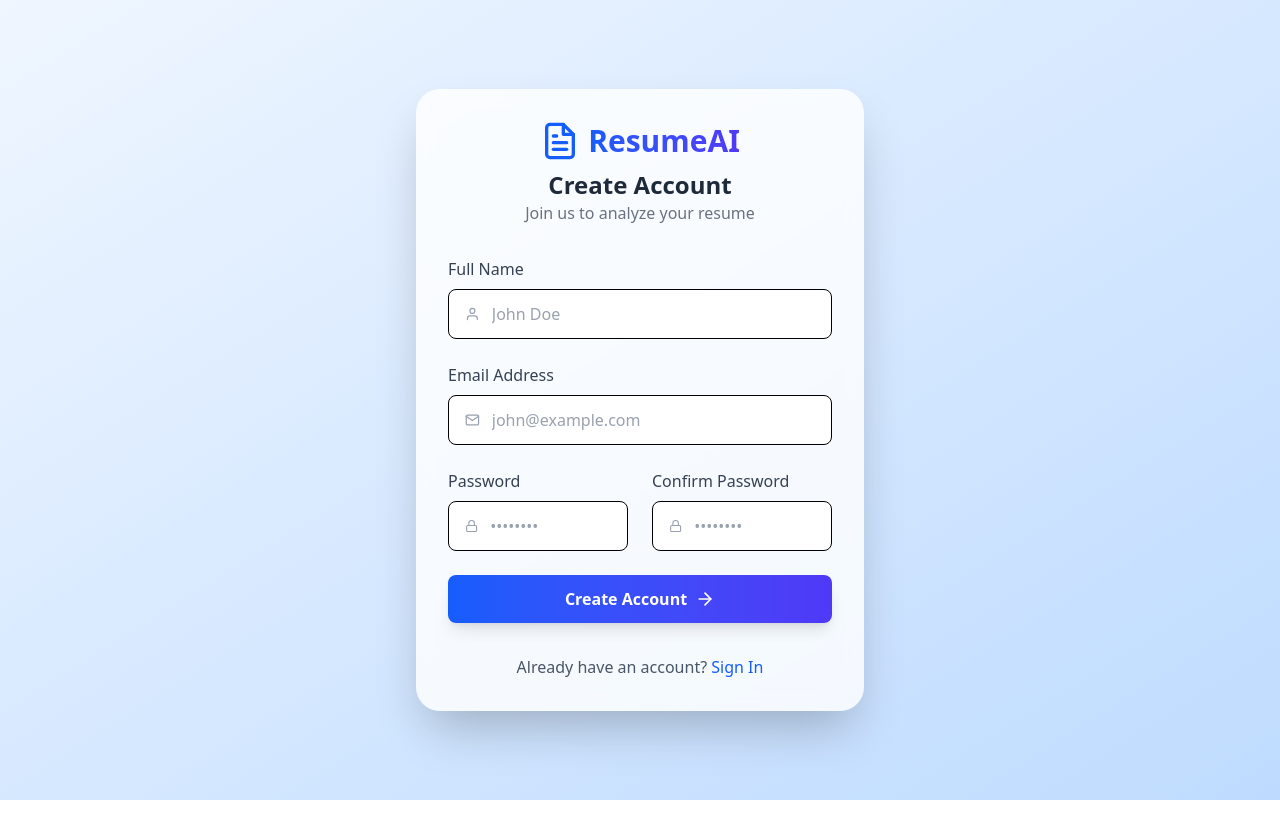
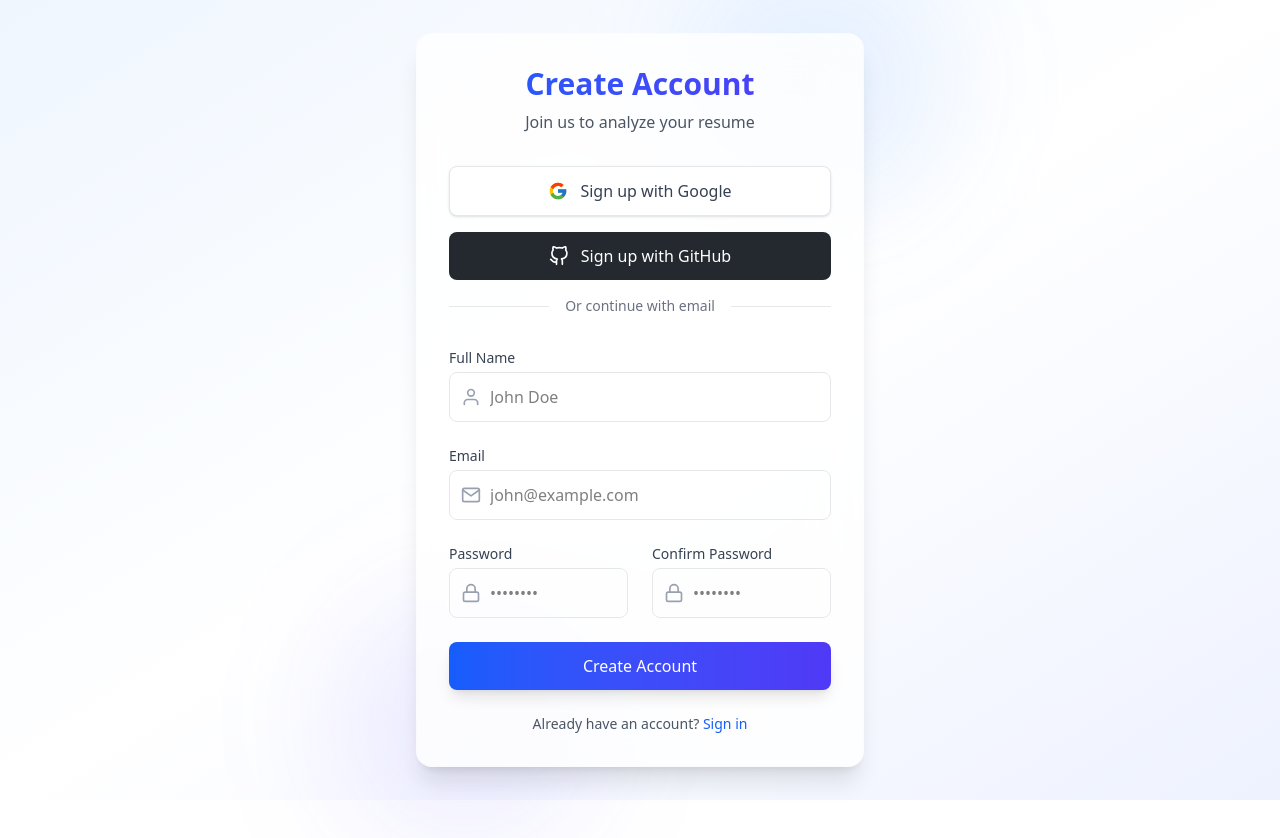
Before and after one commit to olti18/resume-analyzer-ui, a React (Vite) app: page /register in a window 1280 px wide. Shown: the top 838 px of the page. Before the commit the page ends 800 px from the top, so only its background shows below. Built offline with nearby package versions, Linux system fonts and the light colour scheme.

Commit message:
Update register Form

```diff
--- a/src/components/Auth/RegisterForm.jsx
+++ b/src/components/Auth/RegisterForm.jsx
@@ -1,7 +1,8 @@
 import { useState } from 'react';
 import { useNavigate, Link } from 'react-router-dom';
 import { motion } from 'framer-motion';
-import { FiUser, FiMail, FiLock, FiArrowRight } from 'react-icons/fi';
+import { FiUser, FiMail, FiLock, FiArrowRight, FiGithub } from 'react-icons/fi';
+import { FcGoogle } from 'react-icons/fc';
 
 export default function RegisterForm() {
   const [formData, setFormData] = useState({
@@ -25,138 +26,142 @@ export default function RegisterForm() {
   };
 
   return (
-    <div className="min-h-screen flex items-center justify-center bg-gradient-to-br from-blue-50 to-blue-200 p-4">
-      {/* Animated background blobs */}
-      <div className="absolute inset-0 -z-10">
-        <div className="absolute left-1/3 w-96 h-96 bg-indigo-100 rounded-full mix-blend-multiply filter blur-3xl opacity-70 animate-blob"></div>
-        <div className="absolute right-1/3 w-96 h-96 bg-blue-100 rounded-full mix-blend-multiply filter blur-3xl opacity-70 animate-blob animation-delay-2000"></div>
-        <div className="absolute bottom-1/3 w-96 h-96 bg-purple-100 rounded-full mix-blend-multiply filter blur-3xl opacity-70 animate-blob animation-delay-4000"></div>
-      </div>
-
+    <div className="min-h-screen flex items-center justify-center bg-gradient-to-br from-blue-50 via-white to-indigo-50">
+      <div className="max-w-md w-full mx-auto">
         <motion.div
           initial={{ opacity: 0, y: 20 }}
           animate={{ opacity: 1, y: 0 }}
-        transition={{ duration: 0.5 }}
-        className="w-full max-w-md"
+          className="relative"
         >
-        <div className="backdrop-blur-sm bg-white/80 rounded-3xl shadow-2xl p-8 space-y-8">
-          <motion.div
-            initial={{ opacity: 0 }}
-            animate={{ opacity: 1 }}
-            transition={{ delay: 0.2 }}
-            className="flex flex-col items-center"
+          {/* Decorative blur elements */}
+          <div className="absolute -right-20 -top-20 w-64 h-64 bg-blue-500/10 rounded-full blur-3xl"></div>
+          <div className="absolute -left-20 -bottom-20 w-64 h-64 bg-indigo-500/10 rounded-full blur-3xl"></div>
+
+          {/* Card */}
+          <div className="relative bg-white/80 backdrop-blur-xl rounded-2xl shadow-xl border border-gray-100/20 p-8">
+            {/* Header */}
+            <div className="text-center mb-8">
+              <h2 className="text-3xl font-bold bg-clip-text text-transparent bg-gradient-to-r from-blue-600 to-indigo-600">
+                Create Account
+              </h2>
+              <p className="text-gray-600 mt-2">
+                Join us to analyze your resume
+              </p>
+            </div>
+
+            {/* Social Login Buttons */}
+            <div className="space-y-4 mb-8">
+              <motion.button
+                whileHover={{ scale: 1.02 }}
+                whileTap={{ scale: 0.98 }}
+                className="w-full flex items-center justify-center gap-3 px-4 py-3 bg-white hover:bg-gray-50 text-gray-700 font-medium rounded-lg border border-gray-200 shadow-sm transition-all duration-200"
               >
-            <div className="flex items-center space-x-2 mb-2">
-              <motion.div
-                whileHover={{ scale: 1.1, rotate: 5 }}
-                transition={{ type: "spring", stiffness: 400, damping: 10 }}
+                <FcGoogle className="w-5 h-5" />
+                Sign up with Google
+              </motion.button>
+
+              <motion.button
+                whileHover={{ scale: 1.02 }}
+                whileTap={{ scale: 0.98 }}
+                className="w-full flex items-center justify-center gap-3 px-4 py-3 bg-[#24292F] hover:bg-[#24292F]/90 text-white font-medium rounded-lg transition-all duration-200"
               >
-                <svg width="40" height="40" viewBox="0 0 24 24" fill="none" stroke="currentColor" className="text-blue-600">
-                  <path strokeLinecap="round" strokeLinejoin="round" strokeWidth="2" d="M14 2H6a2 2 0 0 0-2 2v16a2 2 0 0 0 2 2h12a2 2 0 0 0 2-2V8z" />
-                  <path strokeLinecap="round" strokeLinejoin="round" strokeWidth="2" d="M14 2v6h6" />
-                  <path strokeLinecap="round" strokeLinejoin="round" strokeWidth="2" d="M16 13H8" />
-                  <path strokeLinecap="round" strokeLinejoin="round" strokeWidth="2" d="M16 17H8" />
-                  <path strokeLinecap="round" strokeLinejoin="round" strokeWidth="2" d="M10 9H8" />
-                </svg>
-              </motion.div>
-              <span className="text-3xl font-bold bg-clip-text text-transparent bg-gradient-to-r from-blue-600 to-indigo-600">
-                ResumeAI
-              </span>
+                <FiGithub className="w-5 h-5" />
+                Sign up with GitHub
+              </motion.button>
+
+              <div className="relative">
+                <div className="absolute inset-0 flex items-center">
+                  <div className="w-full border-t border-gray-200"></div>
                 </div>
-            <h1 className="text-2xl font-bold text-gray-800">Create Account</h1>
-            <p className="text-gray-500">Join us to analyze your resume</p>
-          </motion.div>
+                <div className="relative flex justify-center text-sm">
+                  <span className="px-4 bg-white text-gray-500">Or continue with email</span>
+                </div>
+              </div>
+            </div>
 
+            {/* Form */}
             <form onSubmit={handleSubmit} className="space-y-6">
-            {/* Name Input */}
-            <motion.div
-              initial={{ opacity: 0, x: -20 }}
-              animate={{ opacity: 1, x: 0 }}
-              transition={{ delay: 0.3 }}
-            >
-              <label className="block text-gray-700 mb-2 font-medium">Full Name</label>
-              <div className="group relative">
-                <div className="absolute inset-0 rounded-lg bg-gradient-to-r from-blue-500 to-indigo-500 opacity-0 group-hover:opacity-20 transition-opacity"></div>
-                <div className="relative flex items-center border rounded-lg px-4 py-3 bg-white focus-within:ring-2 focus-within:ring-blue-400 transition-all">
-                  <FiUser className="text-gray-400 mr-3" />
+              <div>
+                <label htmlFor="name" className="block text-sm font-medium text-gray-700 mb-1">
+                  Full Name
+                </label>
+                <div className="relative">
+                  <div className="absolute inset-y-0 left-0 pl-3 flex items-center pointer-events-none">
+                    <FiUser className="h-5 w-5 text-gray-400" />
+                  </div>
                   <input
+                    id="name"
                     type="text"
                     value={formData.name}
                     onChange={(e) => setFormData({ ...formData, name: e.target.value })}
+                    required
+                    className="w-full pl-10 pr-4 py-3 rounded-lg border border-gray-200 focus:ring-2 focus:ring-blue-500/20 focus:border-blue-500 transition-all duration-200"
                     placeholder="John Doe"
-                    required
-                    className="w-full outline-none text-gray-800 placeholder-gray-400"
                   />
                 </div>
               </div>
-            </motion.div>
 
-            {/* Email Input */}
-            <motion.div
-              initial={{ opacity: 0, x: -20 }}
-              animate={{ opacity: 1, x: 0 }}
-              transition={{ delay: 0.4 }}
-            >
-              <label className="block text-gray-700 mb-2 font-medium">Email Address</label>
-              <div className="group relative">
-                <div className="absolute inset-0 rounded-lg bg-gradient-to-r from-blue-500 to-indigo-500 opacity-0 group-hover:opacity-20 transition-opacity"></div>
-                <div className="relative flex items-center border rounded-lg px-4 py-3 bg-white focus-within:ring-2 focus-within:ring-blue-400 transition-all">
-                  <FiMail className="text-gray-400 mr-3" />
+              <div>
+                <label htmlFor="email" className="block text-sm font-medium text-gray-700 mb-1">
+                  Email
+                </label>
+                <div className="relative">
+                  <div className="absolute inset-y-0 left-0 pl-3 flex items-center pointer-events-none">
+                    <FiMail className="h-5 w-5 text-gray-400" />
+                  </div>
                   <input
+                    id="email"
                     type="email"
                     value={formData.email}
                     onChange={(e) => setFormData({ ...formData, email: e.target.value })}
+                    required
+                    className="w-full pl-10 pr-4 py-3 rounded-lg border border-gray-200 focus:ring-2 focus:ring-blue-500/20 focus:border-blue-500 transition-all duration-200"
                     placeholder="john@example.com"
-                    required
-                    className="w-full outline-none text-gray-800 placeholder-gray-400"
                   />
                 </div>
               </div>
-            </motion.div>
 
-            {/* Password Input */}
-            <motion.div
-              initial={{ opacity: 0, x: -20 }}
-              animate={{ opacity: 1, x: 0 }}
-              transition={{ delay: 0.5 }}
-              className="grid grid-cols-1 md:grid-cols-2 gap-6"
-            >
+              <div className="grid grid-cols-1 md:grid-cols-2 gap-6">
                 <div>
-                <label className="block text-gray-700 mb-2 font-medium">Password</label>
-                <div className="group relative">
-                  <div className="absolute inset-0 rounded-lg bg-gradient-to-r from-blue-500 to-indigo-500 opacity-0 group-hover:opacity-20 transition-opacity"></div>
-                  <div className="relative flex items-center border rounded-lg px-4 py-3 bg-white focus-within:ring-2 focus-within:ring-blue-400 transition-all">
-                    <FiLock className="text-gray-400 mr-3" />
+                  <label htmlFor="password" className="block text-sm font-medium text-gray-700 mb-1">
+                    Password
+                  </label>
+                  <div className="relative">
+                    <div className="absolute inset-y-0 left-0 pl-3 flex items-center pointer-events-none">
+                      <FiLock className="h-5 w-5 text-gray-400" />
+                    </div>
                     <input
+                      id="password"
                       type="password"
                       value={formData.password}
                       onChange={(e) => setFormData({ ...formData, password: e.target.value })}
+                      required
+                      className="w-full pl-10 pr-4 py-3 rounded-lg border border-gray-200 focus:ring-2 focus:ring-blue-500/20 focus:border-blue-500 transition-all duration-200"
                       placeholder="••••••••"
+                    />
+                  </div>
+                </div>
+
+                <div>
+                  <label htmlFor="confirmPassword" className="block text-sm font-medium text-gray-700 mb-1">
+                    Confirm Password
+                  </label>
+                  <div className="relative">
+                    <div className="absolute inset-y-0 left-0 pl-3 flex items-center pointer-events-none">
+                      <FiLock className="h-5 w-5 text-gray-400" />
+                    </div>
+                    <input
+                      id="confirmPassword"
+                      type="password"
+                      value={formData.confirmPassword}
+                      onChange={(e) => setFormData({ ...formData, confirmPassword: e.target.value })}
                       required
-                      className="w-full outline-none text-gray-800 placeholder-gray-400"
+                      className="w-full pl-10 pr-4 py-3 rounded-lg border border-gray-200 focus:ring-2 focus:ring-blue-500/20 focus:border-blue-500 transition-all duration-200"
+                      placeholder="••••••••"
                     />
                   </div>
                 </div>
               </div>
-
-              <div>
-                <label className="block text-gray-700 mb-2 font-medium">Confirm Password</label>
-                <div className="group relative">
-                  <div className="absolute inset-0 rounded-lg bg-gradient-to-r from-blue-500 to-indigo-500 opacity-0 group-hover:opacity-20 transition-opacity"></div>
-                  <div className="relative flex items-center border rounded-lg px-4 py-3 bg-white focus-within:ring-2 focus-within:ring-blue-400 transition-all">
-                    <FiLock className="text-gray-400 mr-3" />
-                    <input
-                      type="password"
-                      value={formData.confirmPassword}
-                      onChange={(e) => setFormData({ ...formData, confirmPassword: e.target.value })}
-                      placeholder="••••••••"
-                      required
-                      className="w-full outline-none text-gray-800 placeholder-gray-400"
-                    />
-                  </div>
-                </div>
-              </div>
-            </motion.div>
 
               {error && (
                 <motion.div
@@ -169,35 +174,26 @@ export default function RegisterForm() {
               )}
 
               <motion.button
+                whileHover={{ scale: 1.02 }}
+                whileTap={{ scale: 0.98 }}
                 type="submit"
                 disabled={isLoading}
-              whileHover={{ scale: 1.02 }}
-              whileTap={{ scale: 0.98 }}
-              className="w-full py-3 rounded-lg bg-gradient-to-r from-blue-600 to-indigo-600 text-white font-semibold hover:from-blue-700 hover:to-indigo-700 transition-all disabled:opacity-50 disabled:cursor-not-allowed shadow-lg flex items-center justify-center space-x-2"
+                className="w-full px-4 py-3 bg-gradient-to-r from-blue-600 to-indigo-600 text-white font-medium rounded-lg hover:from-blue-500 hover:to-indigo-500 focus:outline-none focus:ring-2 focus:ring-blue-500/20 transition-all duration-200 disabled:opacity-50 disabled:cursor-not-allowed shadow-lg"
               >
-              <span>{isLoading ? 'Creating Account...' : 'Create Account'}</span>
-              {!isLoading && <FiArrowRight className="w-5 h-5" />}
+                {isLoading ? 'Creating Account...' : 'Create Account'}
               </motion.button>
             </form>
 
-          <motion.div
-            initial={{ opacity: 0 }}
-            animate={{ opacity: 1 }}
-            transition={{ delay: 0.6 }}
-            className="text-center"
-          >
-            <p className="text-gray-600">
+            {/* Footer */}
+            <p className="mt-6 text-center text-sm text-gray-600">
               Already have an account?{' '}
-              <Link
-                to="/login"
-                className="text-blue-600 font-medium hover:text-blue-700 transition-colors"
-              >
-                Sign In
+              <Link to="/login" className="font-medium text-blue-600 hover:text-blue-500">
+                Sign in
               </Link>
             </p>
-          </motion.div>
           </div>
         </motion.div>
       </div>
+    </div>
   );
 }
```
Lines whose indentation alone changed are shown as unchanged.
